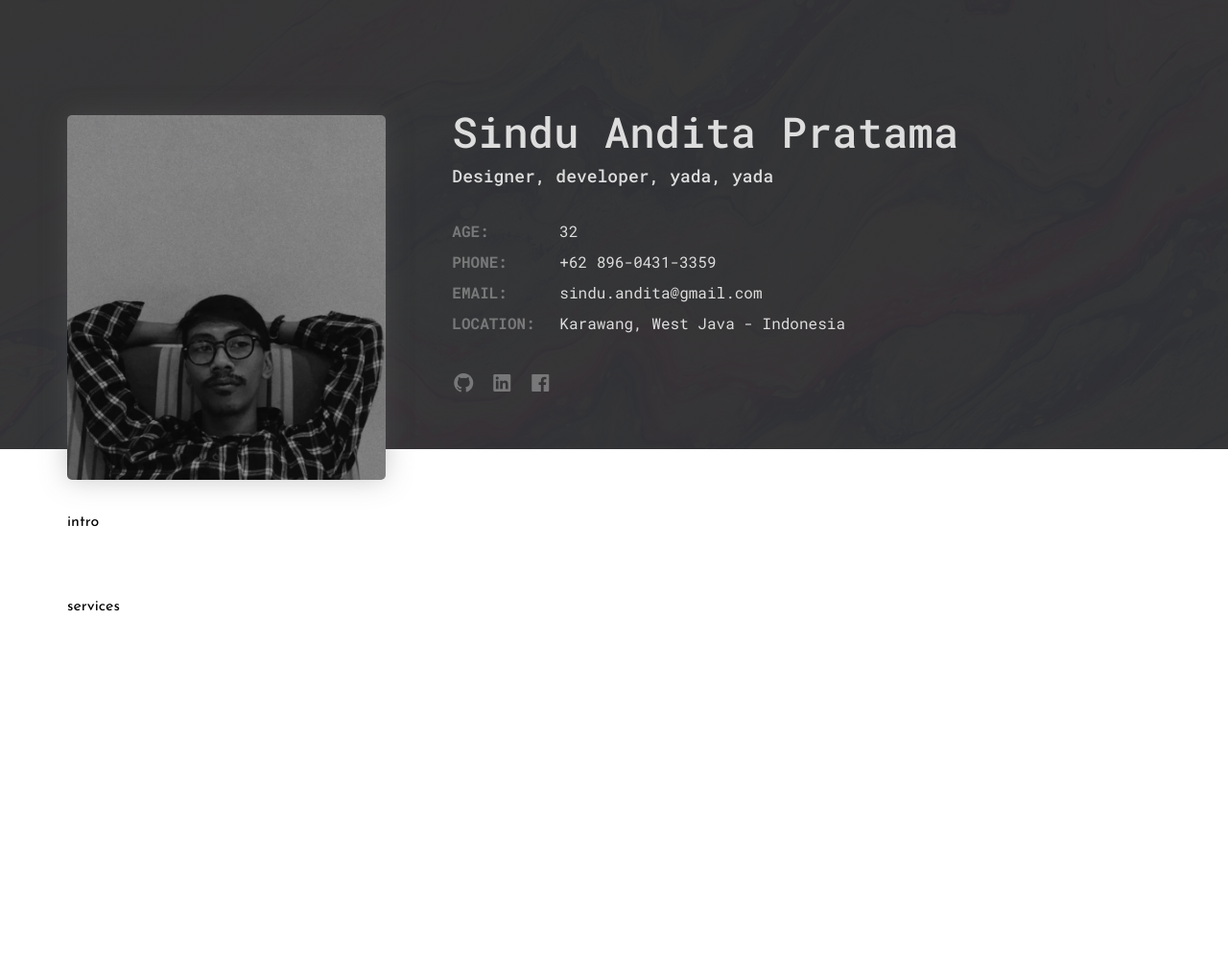
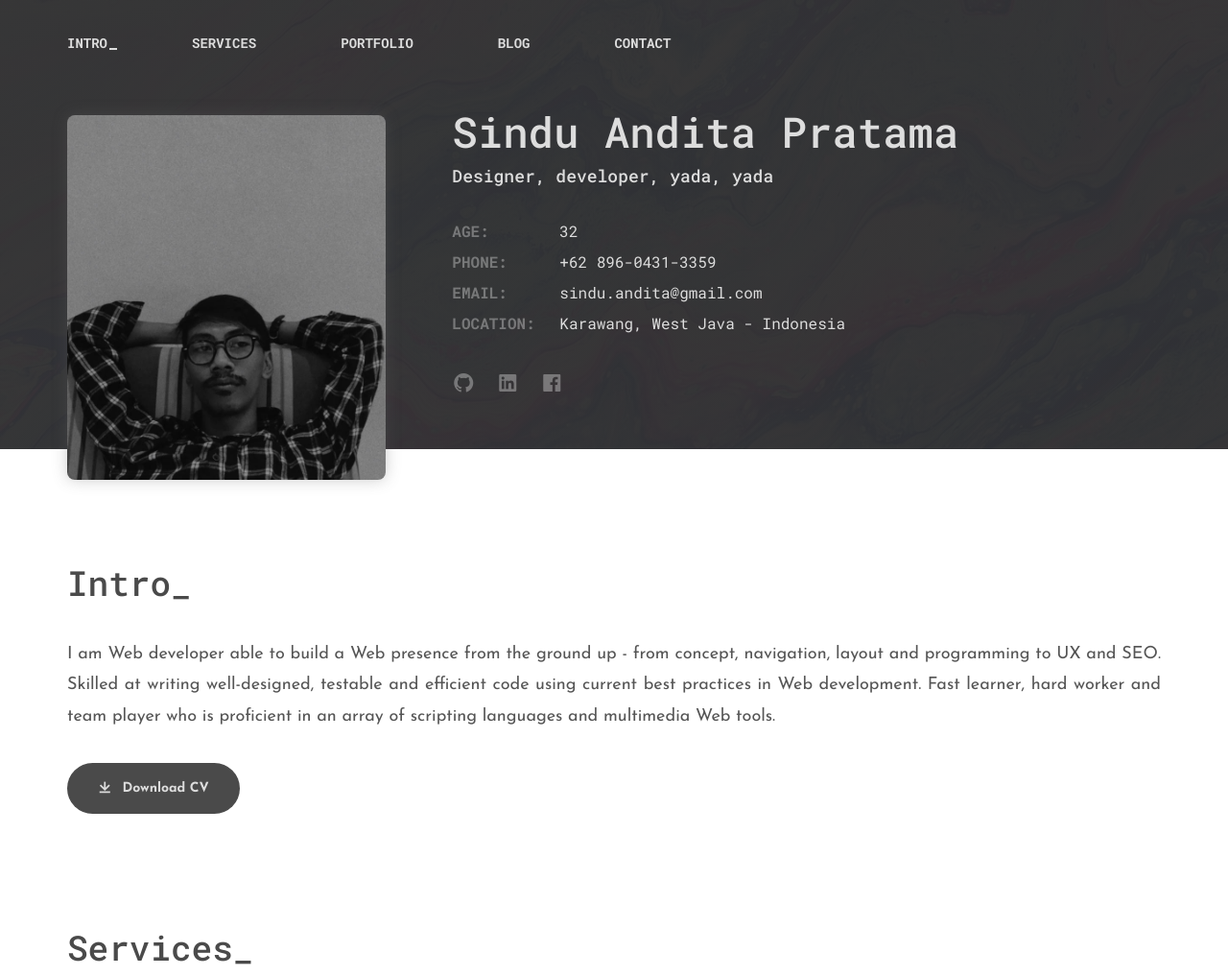
Before and after one commit to sinduap/portfolio-website, a website built with webpack: page src/index.html in a window 1280 px wide. Shown: the top 1017 px of the page at 96% size. Before the commit the page ends 800 px from the top, so only its background shows below. Built offline with nearby package versions, Linux system fonts and the light colour scheme.

Commit message:
complete section intro

```diff
--- a/src/assets/js/common.js
+++ b/src/assets/js/common.js
@@ -0,0 +1,2 @@
+import '../scss/main.scss'
+import '../scss/themes/dark.scss'
--- a/src/assets/scss/components/_index.scss
+++ b/src/assets/scss/components/_index.scss
@@ -1,2 +1,3 @@
 @forward 'nav';
 @forward 'bio';
+@forward 'intro';
--- a/src/assets/scss/components/bio.scss
+++ b/src/assets/scss/components/bio.scss
@@ -16,9 +16,9 @@
     height: rem(380);
     object-fit: cover;
     object-position: top;
-    border-radius: rem(5);
+    border-radius: rem(8);
     transform: translateY(rem(32));
-    box-shadow: 0 0 rem(28) rgb(96 96 96 / 34%);
+    box-shadow: var(--shadow);
   }
 
   &__content {
@@ -59,7 +59,8 @@
     column-gap: rem(16);
   }
 
-  &__link {
+  &__social-link {
+    &,
     &:link,
     &:visited {
       opacity: 0.4;
--- /dev/null
+++ b/src/assets/scss/components/intro.scss
@@ -0,0 +1,31 @@
+@use '../util/' as *;
+
+.intro {
+  &__paragraph {
+    font-size: var(--fs-lg);
+    line-height: 1.8;
+    text-align: justify;
+    margin-bottom: rem(32);
+  }
+
+  &__download {
+    padding: rem(16) rem(32);
+    background-color: var(--col-primary);
+    color: var(--col-white);
+    border-radius: 100px;
+    font-size: var(--fs-sm);
+    font-weight: var(--fw-bold);
+    display: inline-flex;
+    align-items: center;
+    column-gap: rem(8);
+    transition: 0.3s;
+  }
+
+  &__download:hover {
+    background-color: var(--col-primary-alt);
+  }
+
+  &__download:hover &__icon {
+    animation: 1s bounce-down infinite;
+  }
+}
--- a/src/assets/scss/components/nav.scss
+++ b/src/assets/scss/components/nav.scss
@@ -1,21 +1,22 @@
 @use '../util' as *;
 
 .nav {
+  /*======== Sticky Header ========*/
   &--sticky {
     position: fixed;
     color: var(--col-text);
     background-color: var(--col-bg);
-    box-shadow: 0 0 26px rgb(80 80 80 / 34%);
+    box-shadow: var(--shadow);
   }
 
+  color: var(--col-white);
+  height: rem(88);
+  font-family: var(--ff-mono);
   position: absolute;
   top: 0;
   left: 0;
   width: 100%;
-  z-index: 100;
-  color: var(--col-white);
-  height: rem(88);
-  font-family: var(--ff-mono);
+  z-index: 10;
 
   &__container {
     height: 100%;
@@ -31,19 +32,19 @@
   &__link {
     &::after {
       content: '';
-      width: 8px;
-      height: 2px;
+      display: block;
       background-color: currentColor;
       position: absolute;
-      bottom: 2px;
-      right: -10px;
-      display: block;
       opacity: 0;
+      height: rem(2);
+      width: rem(8);
+      right: rem(-10);
+      bottom: rem(2);
     }
 
     &,
     &:link,
-    &:active {
+    &:visited {
       text-transform: uppercase;
       font-weight: var(--fw-bold);
       font-size: var(--fs-sm);
--- a/src/assets/scss/globals/_index.scss
+++ b/src/assets/scss/globals/_index.scss
@@ -3,3 +3,4 @@
 @forward 'fonts';
 @forward 'layout';
 @forward 'typography';
+@forward 'animation';
--- /dev/null
+++ b/src/assets/scss/globals/animation.scss
@@ -0,0 +1,13 @@
+@keyframes bounce-down {
+  0% {
+    transform: translateY(0);
+  }
+
+  50% {
+    transform: translateY(-2px);
+  }
+
+  100% {
+    transform: translateY(0);
+  }
+}
--- a/src/assets/scss/globals/boilerplate.scss
+++ b/src/assets/scss/globals/boilerplate.scss
@@ -14,6 +14,7 @@ html {
 body {
   box-sizing: border-box;
   background-color: var(--col-bg);
+  color: var(--col-text);
 }
 
 li {
@@ -24,3 +25,12 @@ a {
   text-decoration: none;
   color: inherit;
 }
+
+img {
+  display: block;
+}
+
+::selection {
+  background-color: var(--col-primary);
+  color: var(--col-white);
+}
--- a/src/assets/scss/globals/colors.scss
+++ b/src/assets/scss/globals/colors.scss
@@ -1,3 +1,5 @@
+@use '../util' as *;
+
 /*========== Colors ==========*/
 :root {
   --col-title: #4a4a4a;
@@ -13,4 +15,6 @@
 
   --col-error: #cf000f;
   --col-success: #009944;
+
+  --shadow: 0 0 16px rgb(96 96 96 / 32%);
 }
--- a/src/assets/scss/globals/fonts.scss
+++ b/src/assets/scss/globals/fonts.scss
@@ -8,6 +8,9 @@
 
   --fs-h1: 2.75rem;
   --fs-h2: 2.25rem;
+  --fs-h3: 1.75rem;
+  --fs-h4: 1.25rem;
+
   --fs-lg: 1.125rem;
   --fs-base: 1rem;
   --fs-sm: 0.875rem;
--- a/src/assets/scss/globals/layout.scss
+++ b/src/assets/scss/globals/layout.scss
@@ -6,7 +6,11 @@
 }
 
 .section {
-  margin-bottom: rem(64);
+  margin-bottom: rem(112);
+
+  &__header {
+    margin-bottom: rem(32);
+  }
 }
 
 .grid {
@@ -15,5 +19,4 @@
 
 .header {
   position: relative;
-  overflow: hidden;
 }
--- a/src/assets/scss/globals/typography.scss
+++ b/src/assets/scss/globals/typography.scss
@@ -1,6 +1,14 @@
-@use '../util' as *;
+@use '../util/' as *;
 
 body {
   font-family: var(--ff-serif);
   line-height: 1.5;
 }
+
+.heading {
+  position: relative;
+  font-family: var(--ff-mono);
+  font-size: var(--fs-h2);
+  color: var(--col-title);
+  font-weight: var(--fw-medium);
+}
--- a/src/assets/scss/util/functions.scss
+++ b/src/assets/scss/util/functions.scss
@@ -1,3 +1,5 @@
+/* ===== Pixel to Rem ===== */
+
 @function rem($pixels, $context: 16) {
   @return calc($pixels / $context) * 1rem;
 }
--- a/src/index.html
+++ b/src/index.html
@@ -9,7 +9,11 @@
       href="https://cdn.jsdelivr.net/npm/remixicon@2.5.0/fonts/remixicon.css"
       rel="stylesheet"
     />
+  </head>
+  <body>
     <header class="header">
+      <!--============= Nav =============-->
+      <!-- <nav class="nav nav--sticky"> -->
       <nav class="nav">
         <div class="nav__container container">
           <ul class="nav__list">
@@ -35,13 +39,13 @@
       </nav>
     </header>
     <main>
-      <!-- Bio -->
+      <!--============= Bio =============-->
       <section id="bio" class="bio section">
         <div class="bio__container container grid">
           <img
             src="assets/img/profile.jpg"
             class="bio__img"
-            alt="Sindu Andita Pratama Picture"
+            alt="Sindu Andita Pratama"
           />
 
           <div class="bio__content">
@@ -52,13 +56,13 @@
               <dd>32</dd>
               <dt>Phone:</dt>
               <dd>
-                <a href="tel:+62 896-0431-3359">+62 896-0431-3359</a>
+                <a href="tel:+62 896-0431-3359"> +62 896-0431-3359 </a>
               </dd>
               <dt>Email:</dt>
               <dd>
                 <a href="mailto:sindu.andita@gmail.com">
-                  sindu.andita@gmail.com</a
-                >
+                  sindu.andita@gmail.com
+                </a>
               </dd>
               <dt>Location:</dt>
               <dd>Karawang, West Java - Indonesia</dd>
@@ -66,34 +70,81 @@
 
             <ul class="bio__socials">
               <li class="bio__social">
-                <a href="#" class="bio__link">
-                  <i class="ri-github-fill"></i>
+                <a
+                  href="https://github.com/sinduap"
+                  class="bio__social-link"
+                  target="_blank"
+                >
+                  <i class="ri-github-fill">&nbsp;</i>
                 </a>
               </li>
               <li class="bio__social">
-                <a href="#" class="bio__link">
-                  <i class="ri-linkedin-box-fill"></i>
+                <a
+                  href="https://www.linkedin.com/in/sindu-andita-pratama"
+                  class="bio__social-link"
+                  target="_blank"
+                >
+                  <i class="ri-linkedin-box-fill">&nbsp;</i>
                 </a>
               </li>
               <li class="bio__social">
-                <a href="#" class="bio__link">
-                  <i class="ri-facebook-box-fill"></i>
+                <a
+                  href="https://www.facebook.com/sindu.andita"
+                  class="bio__social-link"
+                  target="_blank"
+                >
+                  <i class="ri-facebook-box-fill">&nbsp;</i>
                 </a>
               </li>
             </ul>
           </div>
         </div>
       </section>
-      <section id="intro" class="section container">intro</section>
-      <section id="services" class="section container">services</section>
-      <section id="resume"></section>
-      <section id="skills"></section>
-      <section id="portfolio"></section>
-      <section id="testimony"></section>
-      <section id="blog"></section>
-      <section id="contact"></section>
+      <section id="intro" class="section container">
+        <header class="section__header">
+          <h3 class="intro__heading heading">Intro_</h3>
+        </header>
+        <p class="intro__paragraph">
+          I am Web developer able to build a Web presence from the ground up -
+          from concept, navigation, layout and programming to UX and SEO.
+          Skilled at writing well-designed, testable and efficient code using
+          current best practices in Web development. Fast learner, hard worker
+          and team player who is proficient in an array of scripting languages
+          and multimedia Web tools.
+        </p>
+        <a href="img/John-Cv.pdf" class="intro__download">
+          <i class="ri-download-line intro__icon">&nbsp;</i>
+          Download CV
+        </a>
+      </section>
+      <section id="services" class="section container">
+        <header class="section__header">
+          <h3 class="services__heading heading">Services_</h3>
+        </header>
+        <div class="services__container grid">
+          <div class="services__card">
+            <div class="services__icon-box">
+              <img
+                src="assets/img/laptop.png"
+                alt="Web Development"
+                class="services__icon"
+              />
+            </div>
+            <h4 class="services__title">Web Development</h4>
+            <p class="services__desc">
+              am an expert web designer and developer. Contrary to popular
+              belief, Lorem Ipsum is not simply random text. It has
+            </p>
+          </div>
+        </div>
+      </section>
+      <section id="resume" class="section container">resume</section>
+      <section id="skills" class="section container">skills</section>
+      <section id="portfolio" class="section container">portfolio</section>
+      <section id="testimony" class="section container">testimony</section>
+      <section id="blog" class="section container">blog</section>
+      <section id="contact" class="section container">contact</section>
     </main>
     <footer></footer>
-  </head>
-  <body></body>
+  </body>
 </html>
--- a/webpack.dev.js
+++ b/webpack.dev.js
@@ -5,8 +5,8 @@ module.exports = {
   entry: {
     main: './src/assets/js/main.js',
     common: './src/assets/js/common.js',
-    style: './src/assets/scss/main.scss',
-    dark: './src/assets/scss/themes/dark.scss',
+    // style: './src/assets/scss/main.scss',
+    // dark: './src/assets/scss/themes/dark.scss',
   },
 
   devServer: {
@@ -46,13 +46,13 @@ module.exports = {
     new HtmlWebpackPlugin({
       template: './src/index.html',
       inject: true,
-      chunks: ['main', 'common', 'style', 'dark'],
+      chunks: ['main', 'common'],
       filename: 'index.html',
     }),
     new HtmlWebpackPlugin({
       template: './src/blog.html',
       inject: true,
-      chunks: ['common', 'style', 'dark'],
+      chunks: ['common'],
       filename: 'blog.html',
     }),
     new MiniCssExtractPlugin({
```
Also changed, not shown: notes.md (+2 -1 lines), src/assets/scss/util/breakpoints.scss (+8 -5 lines), src/blog.html (+1 -1 lines).
